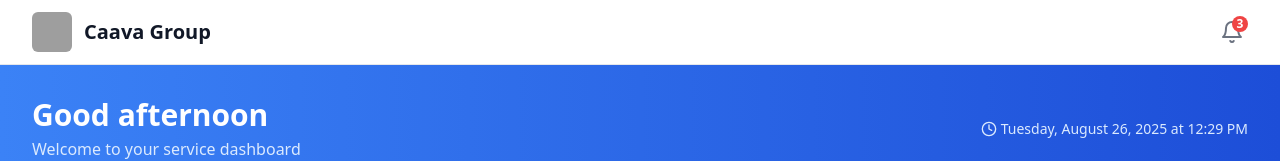
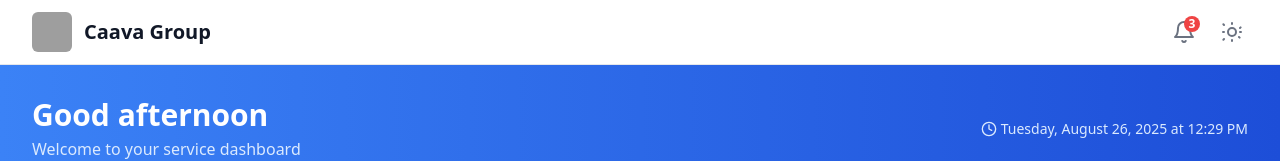
Before and after one commit to sostinewaliaula/services-hub, a React (Vite) app: page / in a window 1280 px wide. Shown: the top 161 px of the page. Built offline with nearby package versions, Linux system fonts and the light colour scheme; no server answers; grey boxes are pictures that could not be loaded.

Commit message:
updated the dark mode issue

```diff
--- a/src/components/Header.tsx
+++ b/src/components/Header.tsx
@@ -1,11 +1,23 @@
 import React from 'react';
 import { useNavigate } from 'react-router-dom';
 import { LogOutIcon, UserIcon, BellIcon, MenuIcon } from 'lucide-react';
+import { useState } from 'react';
 export function Header() {
   const navigate = useNavigate();
+  const [dark, setDark] = useState(() => document.documentElement.classList.contains('dark'));
   const handleLogout = () => {
     localStorage.removeItem('isAuthenticated');
     navigate('/');
+  };
+  const toggleDark = () => {
+    setDark(d => {
+      if (d) {
+        document.documentElement.classList.remove('dark');
+      } else {
+        document.documentElement.classList.add('dark');
+      }
+      return !d;
+    });
   };
   return <header className="bg-white shadow-sm border-b border-gray-200">
       <div className="flex items-center justify-between px-4 py-3 mx-auto max-w-7xl sm:px-6 lg:px-8">
@@ -22,6 +34,11 @@ export function Header() {
               3
             </span>
           </button>
+          <button onClick={toggleDark} className="p-1 text-gray-500 transition-colors duration-200 rounded-full hover:text-gray-700 hover:bg-gray-100 dark:hover:text-gray-300 dark:hover:bg-gray-800" title="Toggle dark mode">
+            <svg xmlns="http://www.w3.org/2000/svg" className="w-6 h-6" fill="none" viewBox="0 0 24 24" stroke="currentColor">
+              <path strokeLinecap="round" strokeLinejoin="round" strokeWidth={2} d="M12 3v1m0 16v1m8.66-13.66l-.71.71M4.05 19.07l-.71.71M21 12h-1M4 12H3m16.66 5.66l-.71-.71M4.05 4.93l-.71-.71M16 12a4 4 0 11-8 0 4 4 0 018 0z" />
+            </svg>
+          </button>
           <button className="p-1 text-gray-500 transition-colors duration-200 rounded-full md:hidden hover:text-gray-700 hover:bg-gray-100">
             <MenuIcon className="w-6 h-6" />
           </button>
```
